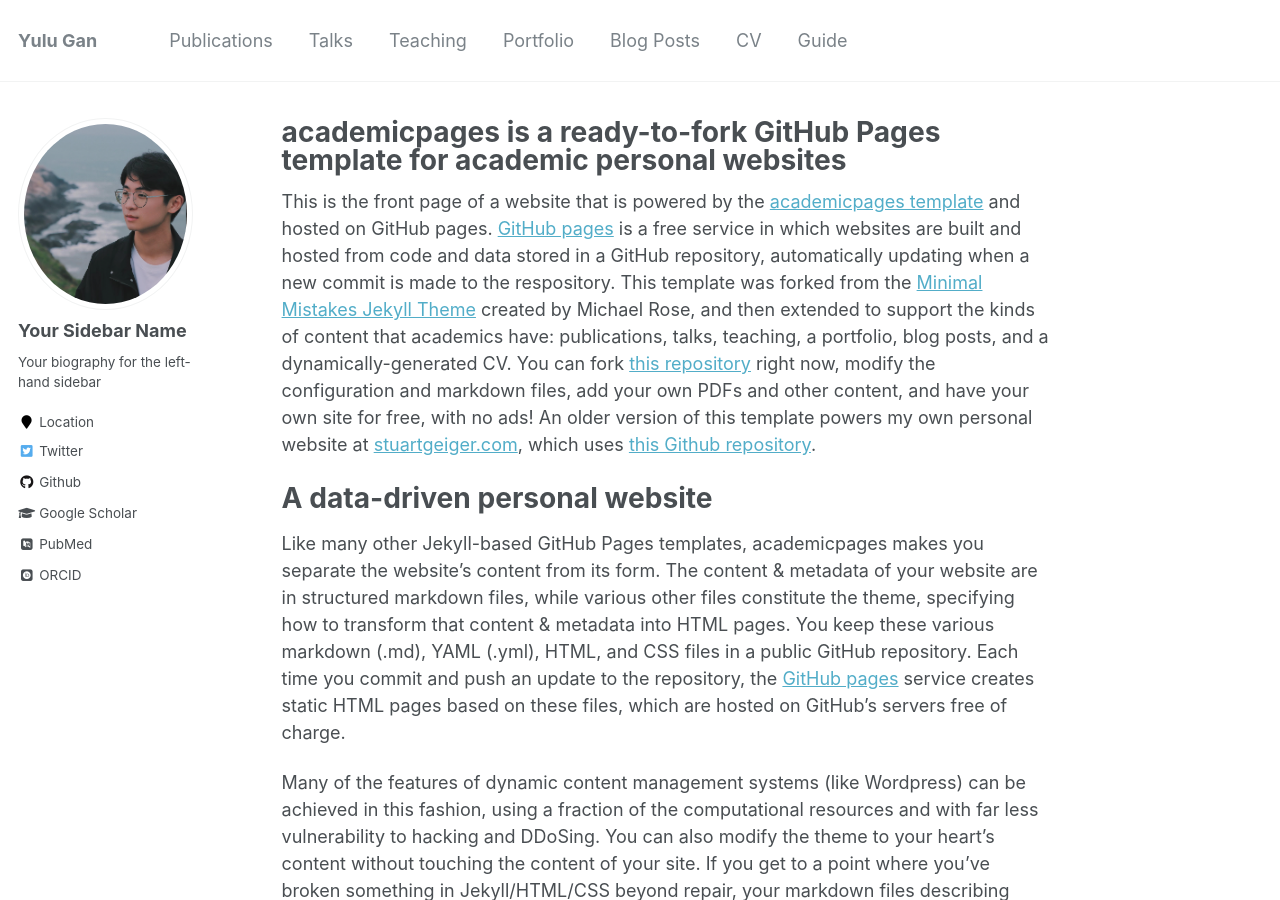
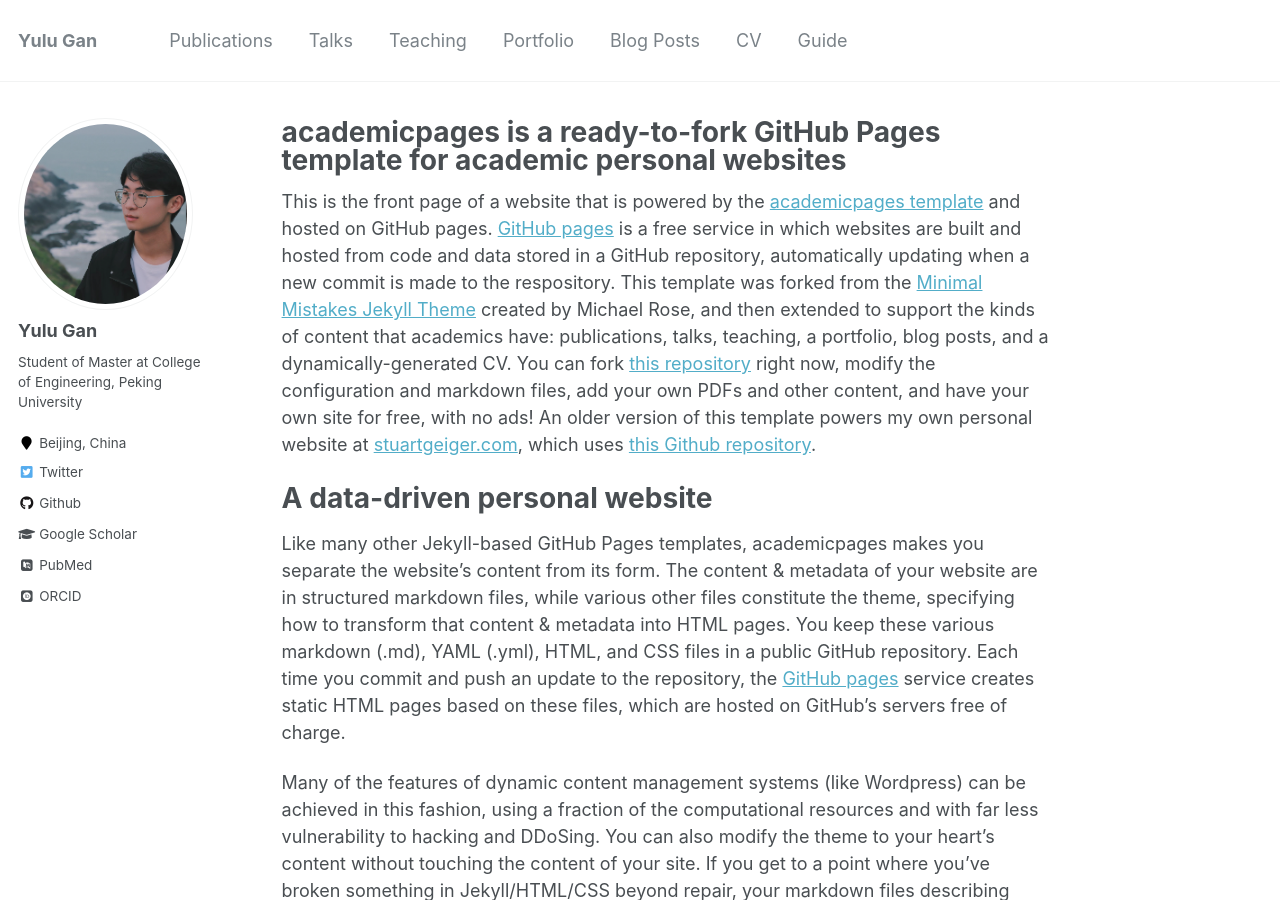
Before and after one commit to Yulu-gan/ganyulu.github.io, a Jekyll site: the page built from _pages/about.md, in a window 1280 px wide and 900 px high. Built offline with Jekyll 4.4.1, drawn with Linux system fonts in a browser that asks for light colours; some web fonts are replaced.

Commit message:
Update _config.yml

```diff
--- a/_config.yml
+++ b/_config.yml
@@ -80,10 +80,10 @@ analytics:
 
 # Site Author
 author:
-  name             : "Your Sidebar Name"
+  name             : "Yulu Gan"
   avatar           : "profile.png"
-  bio              : "Your biography for the left-hand sidebar"
-  location         : "Location"
+  bio              : "Student of Master at College of Engineering, Peking University"
+  location         : "Beijing, China"
   employer         :
   pubmed           : "https://www.ncbi.nlm.nih.gov/pubmed/?term=john+snow"
   googlescholar    : "http://yourfullgooglescholarurl.com"
@@ -96,7 +96,7 @@ author:
   flickr           :
   facebook         :
   foursquare       :
-  github           : "academicpages"
+  github           : "https://github.com/Yulu-gan?tab=repositories"
   google_plus      :
   keybase          :
   instagram        :
```
